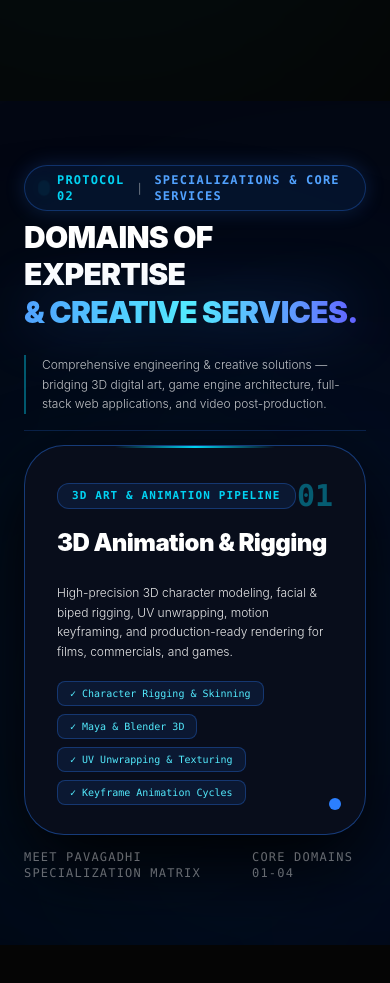
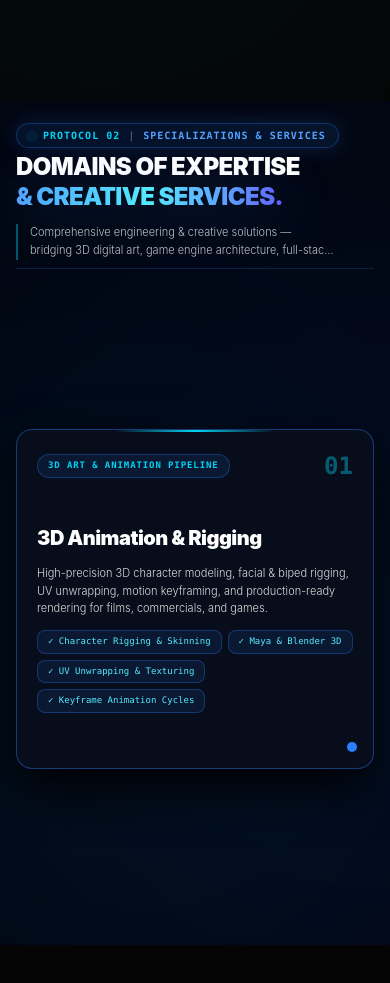
Before and after one commit to MrStark0257/Meet-Pavagadhi, a React (Vite) app: page / in a window 390 px wide. Shown: the part 3120-4103 px from the top of the page. Built offline with nearby package versions, Linux system fonts and the light colour scheme.

Commit message:
Fix mobile responsive font overlap and card stacking in Expertise section

```diff
--- a/src/components/Expertise.jsx
+++ b/src/components/Expertise.jsx
@@ -45,10 +45,14 @@ const Expertise = () => {
     if (!cards.length || !container) return;
 
     let ctx = gsap.context(() => {
+      const isMobile = window.innerWidth < 768;
+      const stepY = isMobile ? 12 : 28;
+      const liftY = isMobile ? 5 : 10;
+
       cards.forEach((card, i) => {
         if (i > 0) {
           gsap.set(card, {
-            y: 500,
+            y: isMobile ? 320 : 500,
             opacity: 0,
             scale: 0.94,
             zIndex: i + 1
@@ -78,16 +82,28 @@ const Expertise = () => {
         if (i === 0) return;
 
         const prevCards = cards.slice(0, i);
-        const targetY = i * 28;
+        const targetY = i * stepY;
 
+        // Scale and shift previous cards up
         tl.to(prevCards, {
           scale: (idx) => 1 - (i - idx) * 0.03,
-          y: (idx) => idx * 28 - (i - idx) * 10,
-          opacity: (idx) => 1 - (i - idx) * 0.15,
+          y: (idx) => idx * stepY - (i - idx) * liftY,
+          opacity: (idx) => 1 - (i - idx) * 0.12,
           duration: 1,
           ease: "power2.out"
         }, (i - 1) * 1);
 
+        // Fade out previous card's body text so background fonts never overlap
+        const prevCardBodies = prevCards.map(c => c.querySelector('.card-body-content')).filter(Boolean);
+        if (prevCardBodies.length) {
+          tl.to(prevCardBodies, {
+            opacity: 0,
+            duration: 0.5,
+            ease: "power2.out"
+          }, (i - 1) * 1);
+        }
+
+        // Animate incoming active card
         tl.to(card, {
           y: targetY,
           opacity: 1,
@@ -95,6 +111,16 @@ const Expertise = () => {
           duration: 1,
           ease: "power2.out"
         }, (i - 1) * 1);
+
+        // Ensure active card body is fully visible
+        const currentBody = card.querySelector('.card-body-content');
+        if (currentBody) {
+          tl.to(currentBody, {
+            opacity: 1,
+            duration: 0.5,
+            ease: "power2.out"
+          }, (i - 1) * 1);
+        }
       });
 
       const handleMouseMove = (e, card) => {
@@ -121,40 +147,40 @@ const Expertise = () => {
     <section
       id="expertise"
       ref={containerRef}
-      className="relative w-full h-screen bg-[#030712] text-white py-12 px-6 md:px-12 select-none overflow-hidden flex flex-col justify-between"
+      className="relative w-full h-[100dvh] min-h-[580px] bg-[#030712] text-white py-4 sm:py-6 md:py-12 px-4 sm:px-6 md:px-12 select-none overflow-hidden flex flex-col justify-between"
     >
       {/* Ambient Background Glow */}
       <div className="absolute top-1/3 left-1/4 w-[550px] h-[550px] bg-blue-600/10 rounded-full blur-[180px] pointer-events-none z-0" />
       <div className="absolute bottom-10 right-10 w-[450px] h-[450px] bg-cyan-600/10 rounded-full blur-[160px] pointer-events-none z-0" />
 
       {/* Section Header */}
-      <div className="relative z-20 max-w-7xl mx-auto w-full flex flex-col md:flex-row md:items-end justify-between gap-6 pb-4 border-b border-blue-500/20 pt-4">
-        <div className="space-y-2 max-w-xl">
-          <div className="inline-flex items-center gap-2.5 px-4 py-1.5 rounded-full bg-blue-500/10 border border-blue-500/30 text-xs font-mono uppercase tracking-widest text-cyan-400 shadow-[0_0_20px_rgba(59,130,246,0.2)]">
-            <span className="w-2 h-2 rounded-full bg-cyan-400 animate-ping shadow-[0_0_10px_#00F0FF]"></span>
+      <div className="relative z-20 max-w-7xl mx-auto w-full flex flex-col md:flex-row md:items-end justify-between gap-3 sm:gap-6 pb-2 sm:pb-4 border-b border-blue-500/20 pt-1 sm:pt-4 flex-shrink-0">
+        <div className="space-y-1 sm:space-y-2 max-w-xl">
+          <div className="inline-flex items-center gap-2 px-3 sm:px-4 py-1 rounded-full bg-blue-500/10 border border-blue-500/30 text-[10px] sm:text-xs font-mono uppercase tracking-widest text-cyan-400 shadow-[0_0_20px_rgba(59,130,246,0.2)]">
+            <span className="w-1.5 sm:w-2 h-1.5 sm:h-2 rounded-full bg-cyan-400 animate-ping shadow-[0_0_10px_#00F0FF]"></span>
             <span className="text-cyan-400 font-bold">PROTOCOL 02</span>
             <span className="text-white/40">|</span>
-            <span className="text-blue-400 font-semibold">SPECIALIZATIONS & CORE SERVICES</span>
+            <span className="text-blue-400 font-semibold truncate max-w-[190px] sm:max-w-none">SPECIALIZATIONS & SERVICES</span>
           </div>
-          <h2 className="text-3xl md:text-5xl font-black text-white tracking-tight leading-tight">
+          <h2 className="text-2xl sm:text-3xl md:text-5xl font-black text-white tracking-tight leading-tight">
             DOMAINS OF EXPERTISE <br />
             <span className="text-transparent bg-clip-text bg-gradient-to-r from-blue-400 via-cyan-300 to-indigo-500 drop-shadow-[0_0_30px_rgba(59,130,246,0.4)]">
               & CREATIVE SERVICES.
             </span>
           </h2>
         </div>
-        <p className="text-white/75 text-xs md:text-sm font-light leading-relaxed max-w-xs border-l-2 border-cyan-400/40 pl-4">
+        <p className="text-white/75 text-[11px] sm:text-xs md:text-sm font-light leading-relaxed max-w-xs border-l-2 border-cyan-400/40 pl-3 md:pl-4 line-clamp-2 md:line-clamp-none">
           Comprehensive engineering & creative solutions — bridging 3D digital art, game engine architecture, full-stack web applications, and video post-production.
         </p>
       </div>
 
       {/* Pinned 3D Stacking Deck Workspace */}
-      <div className="relative z-10 max-w-6xl mx-auto w-full h-[480px] md:h-[530px] my-auto flex items-center justify-center">
+      <div className="relative z-10 max-w-6xl mx-auto w-full h-[390px] sm:h-[440px] md:h-[530px] my-auto flex items-center justify-center flex-shrink-0">
         {expertiseData.map((item, index) => (
           <div
             key={index}
             ref={el => cardsRef.current[index] = el}
-            className="absolute inset-x-0 mx-auto w-full p-8 md:p-11 rounded-[2.5rem] bg-[#090e1c]/95 backdrop-blur-3xl border border-blue-500/40 shadow-[0_30px_80px_rgba(0,0,0,0.95)] flex flex-col justify-between h-[390px] md:h-[440px] overflow-hidden group hover:border-cyan-400 hover:shadow-[0_30px_90px_rgba(0,240,255,0.3)] transition-colors duration-300 will-change-transform"
+            className="absolute inset-x-0 mx-auto w-full p-5 sm:p-7 md:p-11 rounded-2xl sm:rounded-3xl md:rounded-[2.5rem] bg-[#090e1c]/95 backdrop-blur-3xl border border-blue-500/40 shadow-[0_20px_50px_rgba(0,0,0,0.9)] md:shadow-[0_30px_80px_rgba(0,0,0,0.95)] flex flex-col justify-between h-[340px] sm:h-[380px] md:h-[440px] overflow-hidden group hover:border-cyan-400 hover:shadow-[0_30px_90px_rgba(0,240,255,0.3)] transition-colors duration-300 will-change-transform"
             style={{
               backfaceVisibility: 'hidden',
               WebkitBackfaceVisibility: 'hidden'
@@ -171,34 +197,34 @@ const Expertise = () => {
             {/* Glowing Top Cyan Accent Line */}
             <div className="absolute top-0 left-1/2 -translate-x-1/2 w-40 h-[2px] bg-gradient-to-r from-transparent via-cyan-400 to-transparent z-10 group-hover:w-80 transition-all duration-500" />
 
-            {/* Card Header Top */}
-            <div className="flex items-center justify-between w-full mb-3 relative z-10">
-              <span className="text-[11px] font-mono font-bold uppercase tracking-widest text-cyan-400 px-3.5 py-1 rounded-xl bg-blue-500/10 border border-blue-500/30 group-hover:border-cyan-400 transition-colors">
+            {/* Card Header Top (Tab Bar) */}
+            <div className="flex items-center justify-between w-full mb-2 sm:mb-3 relative z-10 flex-shrink-0">
+              <span className="text-[9px] sm:text-[10px] md:text-[11px] font-mono font-bold uppercase tracking-widest text-cyan-400 px-2.5 sm:px-3.5 py-1 rounded-xl bg-blue-500/10 border border-blue-500/30 group-hover:border-cyan-400 transition-colors">
                 {item.tag}
               </span>
-              <span className="text-3xl md:text-5xl font-mono font-black text-cyan-400/40 group-hover:text-cyan-400 transition-colors">
+              <span className="text-2xl sm:text-3xl md:text-5xl font-mono font-black text-cyan-400/40 group-hover:text-cyan-400 transition-colors">
                 {item.number}
               </span>
             </div>
 
             {/* Card Body */}
-            <div className="grid grid-cols-1 lg:grid-cols-12 gap-6 items-start my-auto relative z-10">
-              <div className="lg:col-span-5 space-y-2">
-                <h3 className="text-2xl md:text-4xl font-black text-white tracking-tight leading-snug group-hover:text-cyan-300 transition-colors duration-300">
+            <div className="card-body-content grid grid-cols-1 lg:grid-cols-12 gap-3 sm:gap-4 md:gap-6 items-start my-auto relative z-10 w-full transition-opacity duration-300">
+              <div className="lg:col-span-5 space-y-1 sm:space-y-2">
+                <h3 className="text-xl sm:text-2xl md:text-4xl font-black text-white tracking-tight leading-snug group-hover:text-cyan-300 transition-colors duration-300">
                   {item.title}
                 </h3>
               </div>
-              <div className="lg:col-span-7 space-y-4">
-                <p className="text-xs md:text-sm text-white/90 font-light leading-relaxed">
+              <div className="lg:col-span-7 space-y-2.5 sm:space-y-4">
+                <p className="text-[11px] sm:text-xs md:text-sm text-white/85 font-light leading-relaxed line-clamp-3 sm:line-clamp-4 md:line-clamp-none">
                   {item.text}
                 </p>
 
                 {/* Key Deliverable Pills */}
-                <div className="flex flex-wrap gap-2 pt-1">
+                <div className="flex flex-wrap gap-1.5 sm:gap-2 pt-0.5 sm:pt-1">
                   {item.deliverables.map((del, dIdx) => (
                     <span
                       key={dIdx}
-                      className="text-[10px] sm:text-xs font-mono text-cyan-300 bg-blue-500/10 border border-blue-500/30 px-3 py-1 rounded-lg font-medium"
+                      className="text-[9px] sm:text-[10px] md:text-xs font-mono text-cyan-300 bg-blue-500/10 border border-blue-500/30 px-2.5 py-1 rounded-lg font-medium whitespace-nowrap"
                     >
                       ✓ {del}
                     </span>
@@ -208,13 +234,13 @@ const Expertise = () => {
             </div>
 
             {/* Blue/Cyan Corner Accent */}
-            <div className="absolute bottom-6 right-6 w-3 h-3 rounded-full bg-blue-500 group-hover:bg-cyan-400 group-hover:shadow-[0_0_20px_#00F0FF] z-10 transition-all duration-300" />
+            <div className="absolute bottom-4 right-4 sm:bottom-6 sm:right-6 w-2.5 h-2.5 sm:w-3 sm:h-3 rounded-full bg-blue-500 group-hover:bg-cyan-400 group-hover:shadow-[0_0_20px_#00F0FF] z-10 transition-all duration-300" />
           </div>
         ))}
       </div>
 
-      {/* Footer Ticker Indicator */}
-      <div className="relative z-20 max-w-7xl mx-auto w-full flex items-center justify-between text-xs font-mono text-white/40 tracking-widest uppercase pointer-events-none pb-4">
+      {/* Footer Ticker Indicator (Hidden on mobile to prevent overlapping) */}
+      <div className="relative z-20 max-w-7xl mx-auto w-full hidden md:flex items-center justify-between text-xs font-mono text-white/40 tracking-widest uppercase pointer-events-none pb-4 flex-shrink-0">
         <span>MEET PAVAGADHI SPECIALIZATION MATRIX</span>
         <span>CORE DOMAINS 01-04</span>
       </div>
```
